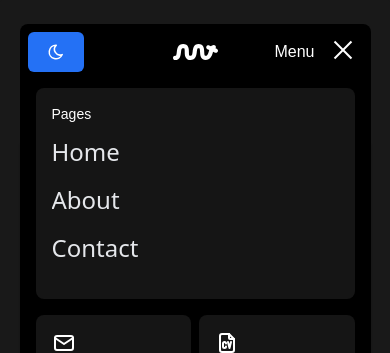
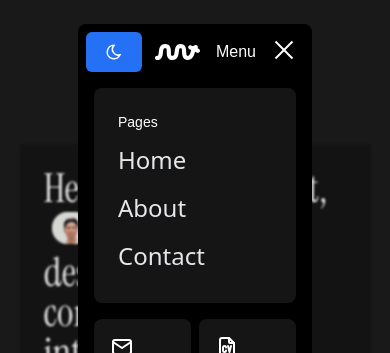
Before and after one commit to mattrcp/slide-style-portfolio, a Next.js app: page / in a window 390 px wide. Both pictures are taken after a click on the button "Menu". Shown: the top 353 px of the page. Built offline with nearby package versions, Linux system fonts and the light colour scheme.

Commit message:
Adjust layout and responsiveness in Navbar and Home components: Modified margin and padding classes for improved spacing in the footer and navigation sections. Updated responsive width calculations for the mobile menu to enhance user experience across different screen sizes.

```diff
--- a/src/app/components/Navigation.jsx
+++ b/src/app/components/Navigation.jsx
@@ -93,10 +93,10 @@ export default function Navbar({ totalSegments }) {
 
   // Compute responsive width for animation
   const computedWidth = (() => {
-    if (isMobileMenuOpen) return "90vw";
+    if (isMobileMenuOpen) return "60vw";
 
     if (windowWidth < 768) return "90vw";
-    if (windowWidth < 1024) return "50vw";
+    if (windowWidth < 1024) return "70vw";
     if (windowWidth < 1440) return "40vw";
     return "30vw";
   })();
@@ -366,7 +366,7 @@ export default function Navbar({ totalSegments }) {
             <AnimatePresence mode="wait">
               {isMobileMenuOpen && (
                 <motion.div
-                  className="flex overflow-x-hidden overflow-y-hidden flex-col flex-1 gap-4 justify-start items-start p-2 pb-4 w-full h-full md:gap-8 md:flex-row"
+                  className="flex overflow-x-hidden overflow-y-hidden flex-col flex-1 gap-4 justify-start items-start p-2 pb-4 w-full h-full md:flex-row"
                   initial={{ opacity: 0 }}
                   animate={{
                     opacity: 1,
@@ -383,7 +383,7 @@ export default function Navbar({ totalSegments }) {
                 >
                   {/* Page Section */}
                   <motion.div
-                    className="flex flex-col gap-4 md:gap-8 w-full bg-[#151515] rounded-lg h-full p-4 sm:p-8"
+                    className="flex flex-col gap-4 md:gap-8 w-full bg-[#151515] rounded-lg h-full p-6  "
                     variants={sectionVariants}
                     initial="initial"
                     animate="animate"
@@ -417,7 +417,7 @@ export default function Navbar({ totalSegments }) {
 
                   {/* Project Section */}
                   <motion.div
-                    className="hidden flex-col gap-4 p-8 w-full md:gap-8 sm:flex"
+                    className="hidden flex-col gap-4 p-6 w-full md:gap-8 sm:flex"
                     variants={sectionVariants}
                     initial="initial"
                     animate="animate"
--- a/src/app/page.jsx
+++ b/src/app/page.jsx
@@ -104,7 +104,7 @@ export default function Home() {
 
       {/* --- FINAL SLIDE: FOOTER --- */}
       {/* We wrap the footer in a snap-section so it snaps cleanly at the bottom */}
-      <section className="flex justify-center items-end snap-section">
+      <section className="flex justify-center items-end mt-10 md:mt-0 snap-section">
         <div className="flex flex-col justify-end w-full h-full">
           <FooterSection />
         </div>
```
